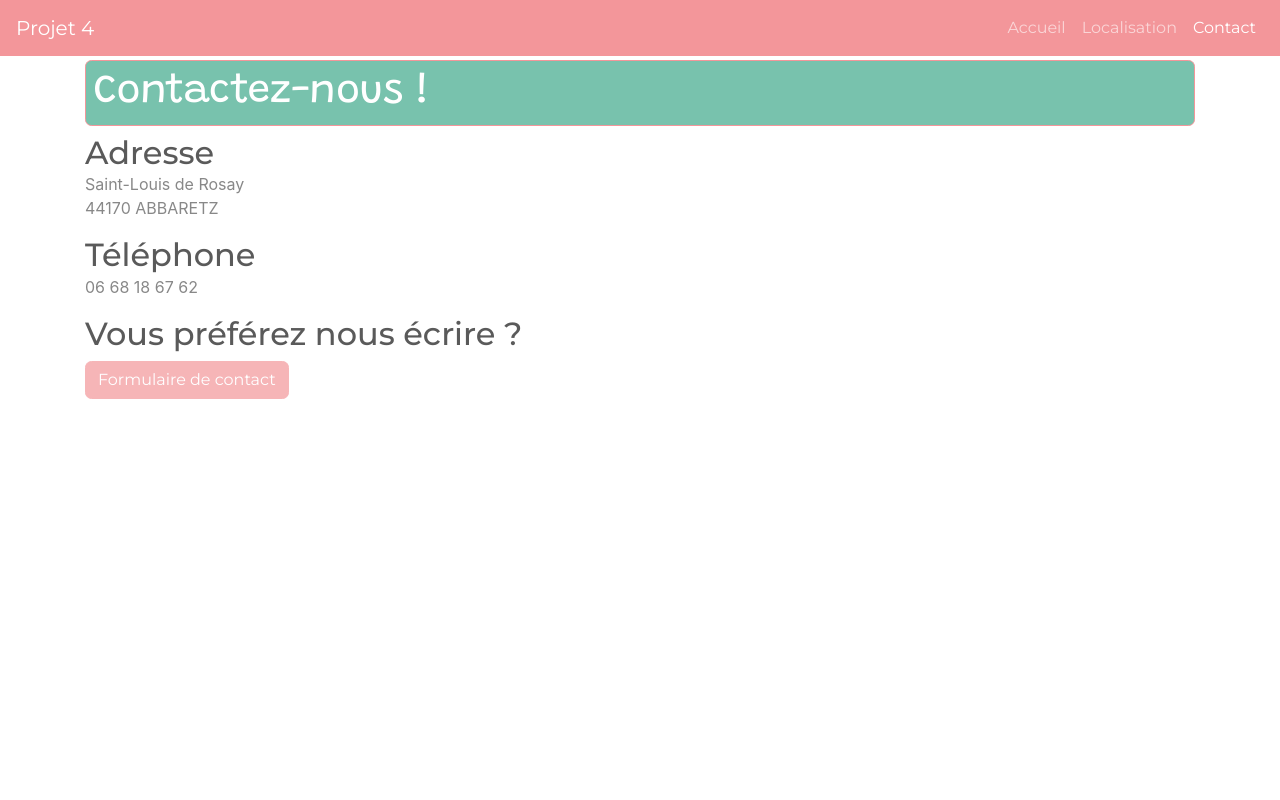
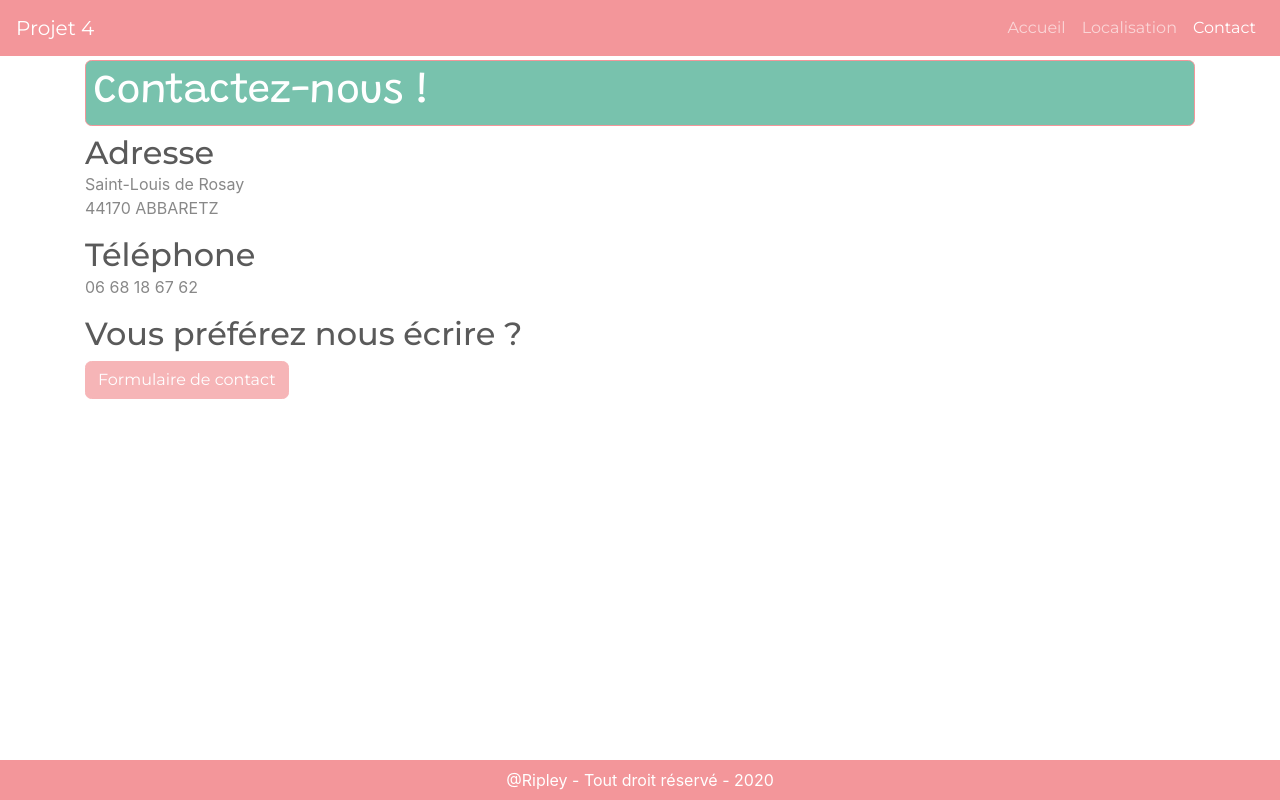
Before and after one commit to bezedache29/ProjetReact1, a React (Create React App) app in the folder projet4/: page /js/react/projet4/contact in a window 1280 px wide. Built offline with nearby package versions, Linux system fonts and the light colour scheme.

Commit message:
Ajout du Footer

```diff
--- /dev/null
+++ b/projet4/src/App.css
@@ -0,0 +1,7 @@
+.site {
+	min-height: 100vh;
+    margin-bottom: -40px;
+}
+footer, .minSite {
+	height: 40px;
+}
--- a/projet4/src/App.js
+++ b/projet4/src/App.js
@@ -6,18 +6,24 @@ import ListeEtablissements from './containers/ListeEtablissements/ListeEtablisse
 import Contact from './containers/Contact/Contact'
 import Erreurs from './components/Erreurs/Erreurs'
 import Erreur404 from './components/Erreurs/Erreur404/Erreur404'
+import Footer from './components/Footer/Footer'
+import './App.css'
 
 function App() {
   return (
     <>
       <BrowserRouter basename="/js/react/projet4">
+        <div className="site">
           <Route path="/" component={NavBar} />
           <Switch>
             <Route path="/" exact render={(props) => <Accueil />} />
             <Route path="/localisation" exact render={(props) => <ListeEtablissements />} />
             <Route path="/contact" exact render={(props) => <Contact />} />
-          <Route render={(props) => <Erreurs><Erreur404 /></Erreurs>} />
+            <Route render={(props) => <Erreurs><Erreur404 {...props} /></Erreurs>} />
           </Switch>
+          <div className="minSite"></div>
+        </div>
+        <Footer />
       </BrowserRouter>
     </>
   );
--- a/projet4/src/components/Erreurs/Erreur404/Erreur404.js
+++ b/projet4/src/components/Erreurs/Erreur404/Erreur404.js
@@ -2,14 +2,16 @@ import React from 'react'
 import imgErreur404 from '../../../assets/images/error404.png'
 
 const erreur404 = (props) => {
+    console.log(props)
     return (
         <>
 
             <div className="d-flex justify-content-center">
                 <img src={imgErreur404} alt="Erreur 404" width="70%" />
             </div>
-            <div>
+            <div className="d-flex flex-column align-items-center">
                 <h2 className="text-center">La page demandé n'existe pas !</h2>
+                <a href={props.match.url} className="btn btn-danger mb-2">Retour Accueil</a>
             </div>
         </>
     )
--- /dev/null
+++ b/projet4/src/components/Footer/Footer.js
@@ -0,0 +1,13 @@
+import React from 'react'
+
+const footer = (props) => {
+    return (
+        <>
+            <footer className="bg-dark text-white p-2 text-center">
+                @Ripley - Tout droit réservé - 2020
+            </footer>
+        </>
+    )
+}
+
+export default footer
--- a/projet4/src/containers/Contact/Formulaire/Formulaire.js
+++ b/projet4/src/containers/Contact/Formulaire/Formulaire.js
@@ -8,7 +8,7 @@ class Formulaire extends Component {
             <>
                 <form className="my-3">
                     <div className="form-group mb-0">
-                        <label htmlFor="nom">Nom</label>
+                        <label htmlFor="nom">Nom <span className="badge badge-pill badge-warning text-dark">min 5 caractères</span></label>
                         <input
                             type="text"
                             name="nom"
@@ -36,7 +36,7 @@ class Formulaire extends Component {
                     </div>
                     {(this.props.errors.email !== null) && (this.props.touched.email) ? <div style={{color:"red"}}>{this.props.errors.email}</div> : null}
                     <div className="form-group mt-2">
-                        <label htmlFor="message">Message</label>
+                        <label htmlFor="message">Message <span className="badge badge-pill badge-warning text-dark">min 100 caractères</span></label>
                         <textarea
                             className="form-control"
                             name="message"
```
Also changed, not shown: 1 other file (tests, documents, lock files or other folders). Lines whose indentation alone changed are shown as unchanged.
